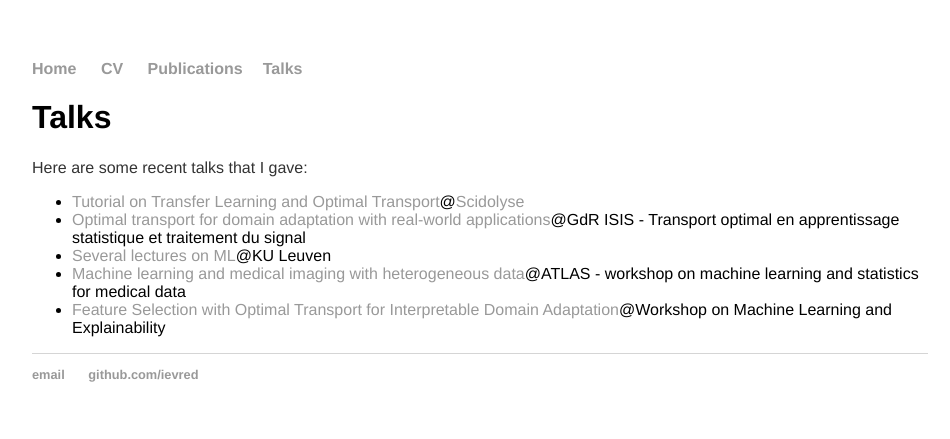
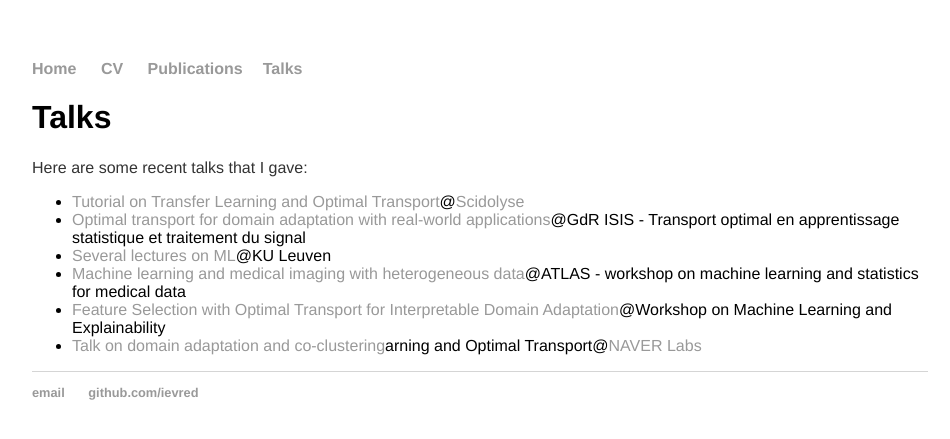
Before and after one commit to ievred/ievred.github.io, a Jekyll site: the page built from talks/index.html, in a window 1280 px wide. Shown: the top 439 px of the page, without its empty margins (160-1110 px from the left). Built offline with Jekyll 4.4.1, drawn with Linux system fonts in a browser that asks for light colours.

Commit message:
Update index.html

```diff
--- a/talks/index.html
+++ b/talks/index.html
@@ -15,4 +15,5 @@
 	</li>
     	<li><a href="http://www.univ-orleans.fr/lifo/Members/vrain/MLE18/Program.html">Feature Selection with Optimal Transport for Interpretable Domain Adaptation</a>@Workshop on
 	Machine Learning and Explainability</li>
+	<li><a href="https://europe.naverlabs.com/research/seminars/new-theoretical-and-algorithmic-advances-in-machine-learning-with-optimal-transport/">Talk on domain adaptation and co-clustering</a>arning and Optimal Transport</a>@<a href="https://europe.naverlabs.com/">NAVER Labs</a>
   	</ul>
```
